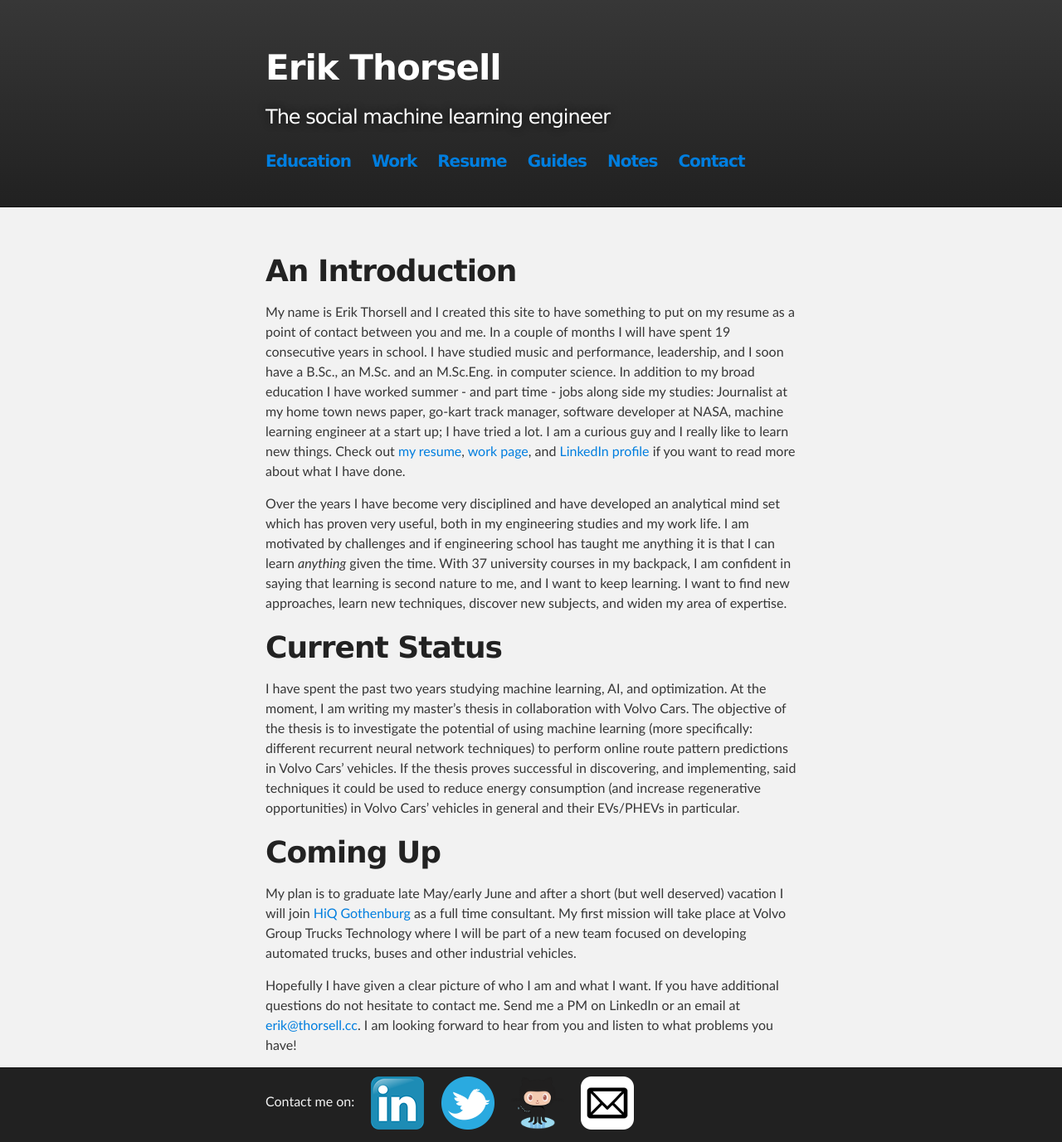
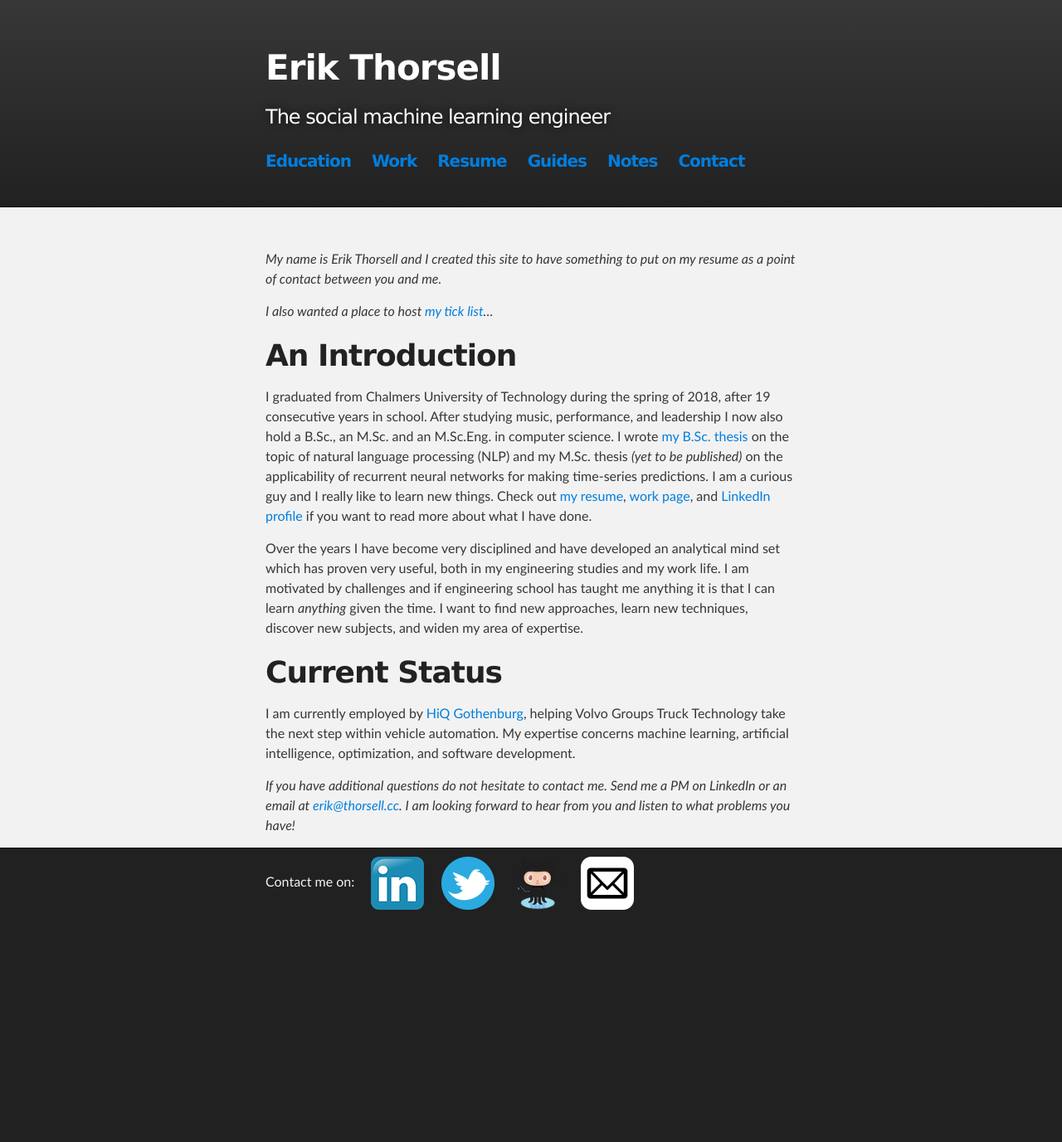
Before and after one commit to ErikThorsell/erikthorsell.github.io, a Jekyll site: the page built from index.md, in a window 1280 px wide. Shown: the whole page at 83% size. Built offline with Jekyll 4.4.1, drawn with Linux system fonts in a browser that asks for light colours; our own code applies the rules of GitHub Pages for plain Markdown files; after the commit the page ends 1112 px from its top, so only the background shows below that.

Commit message:
Miss-push, add files

```diff
--- a/index.md
+++ b/index.md
@@ -3,58 +3,45 @@ layout: default
 date: 2018-02-03 13:37:00
 ---
 
+*My name is Erik Thorsell and I created this site to have something to put on my
+resume as a point of contact between you and me.*
+
+*I also wanted a place to host [my tick list]({{site.url}}/ticklist)...*
+
 # An Introduction #
 
-My name is Erik Thorsell and I created this site to have something to put on my
-resume as a point of contact between you and me.
-In a couple of months I will have spent 19 consecutive years in school.
-I have studied music and performance, leadership, and I soon have a B.Sc., an
+I graduated from Chalmers University of Technology during the spring of 2018,
+after 19 consecutive years in school.
+After studying music, performance, and leadership I now also hold a B.Sc., an
 M.Sc. and an M.Sc.Eng. in computer science.
-In addition to my broad education I have worked summer - and part time - jobs
-along side my studies:
-Journalist at my home town news paper, go-kart track manager, software developer
-at NASA, machine learning engineer at a start up; I have tried a lot.
+I wrote [my B.Sc.
+thesis](http://studentarbeten.chalmers.se/publication/244534-automatised-analysis-of-emergency-calls-using-natural-language-processing)
+on the topic of natural language processing (NLP) and my M.Sc. thesis *(yet to
+be published)* on the applicability of recurrent neural networks for making
+time-series predictions.
 I am a curious guy and I really like to learn new things.
 Check out [my resume]({{site.url}}/download/erikthorsell_cv.pdf), [work
 page]({{site.url}}/work), and [LinkedIn
 profile](https://www.linkedin.com/in/thorsellerik/) if you want to read more
 about what I have done.
 
-Over the years I have become
-very disciplined and have developed an analytical mind set which has proven very
-useful, both in my engineering studies and my work life.
+Over the years I have become very disciplined and have developed an analytical
+mind set which has proven very useful, both in my engineering studies and my
+work life.
 I am motivated by challenges and if engineering school has taught me anything
 it is that I can learn *anything* given the time.
-With 37 university courses in my backpack, I am confident in saying that
-learning is second nature to me, and I want to keep learning.
 I want to find new approaches, learn new techniques, discover new subjects, and
 widen my area of expertise.
 
 
 # Current Status #
 
-I have spent the past two years studying machine learning, AI, and optimization.
-At the moment, I am writing my master's thesis in collaboration with Volvo Cars.
-The objective of the thesis is to investigate the potential of using machine
-learning (more specifically: different recurrent neural network techniques) to
-perform online route pattern predictions in Volvo Cars' vehicles.
-If the thesis proves successful in discovering, and implementing, said
-techniques it could be used to reduce energy consumption (and increase
-regenerative opportunities) in Volvo Cars' vehicles in general and their
-EVs/PHEVs in particular.
+I am currently employed by [HiQ Gothenburg](https://www.hiq.se/en/), helping
+Volvo Groups Truck Technology take the next step within vehicle automation.
+My expertise concerns machine learning, artificial intelligence, optimization,
+and software development.
 
-
-# Coming Up #
-
-My plan is to graduate late May/early June and after a short (but well deserved)
-vacation I will join [HiQ Gothenburg](https://www.hiq.se/en/) as a full time
-consultant.
-My first mission will take place at Volvo Group Trucks Technology where I will
-be part of a new team focused on developing automated trucks, buses and other
-industrial vehicles.
-
-Hopefully I have given a clear picture of who I am and what I want. If you have
-additional questions do not hesitate to contact me.
+*If you have additional questions do not hesitate to contact me.
 Send me a PM on LinkedIn or an email at
 [erik@thorsell.cc](mailto:erik@thorsell.cc).
-I am looking forward to hear from you and listen to what problems you have!
+I am looking forward to hear from you and listen to what problems you have!*
```
Also changed, not shown: education.md (+5 -7 lines).
